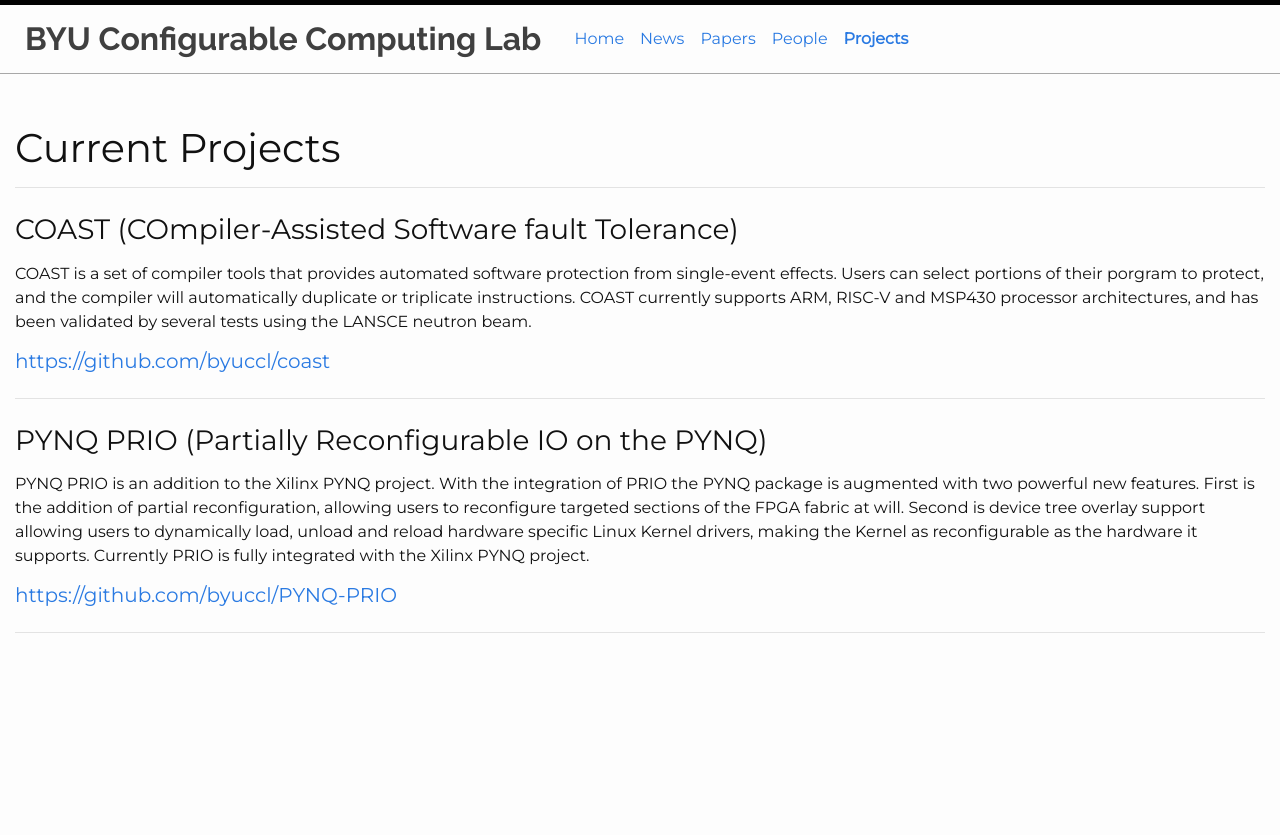
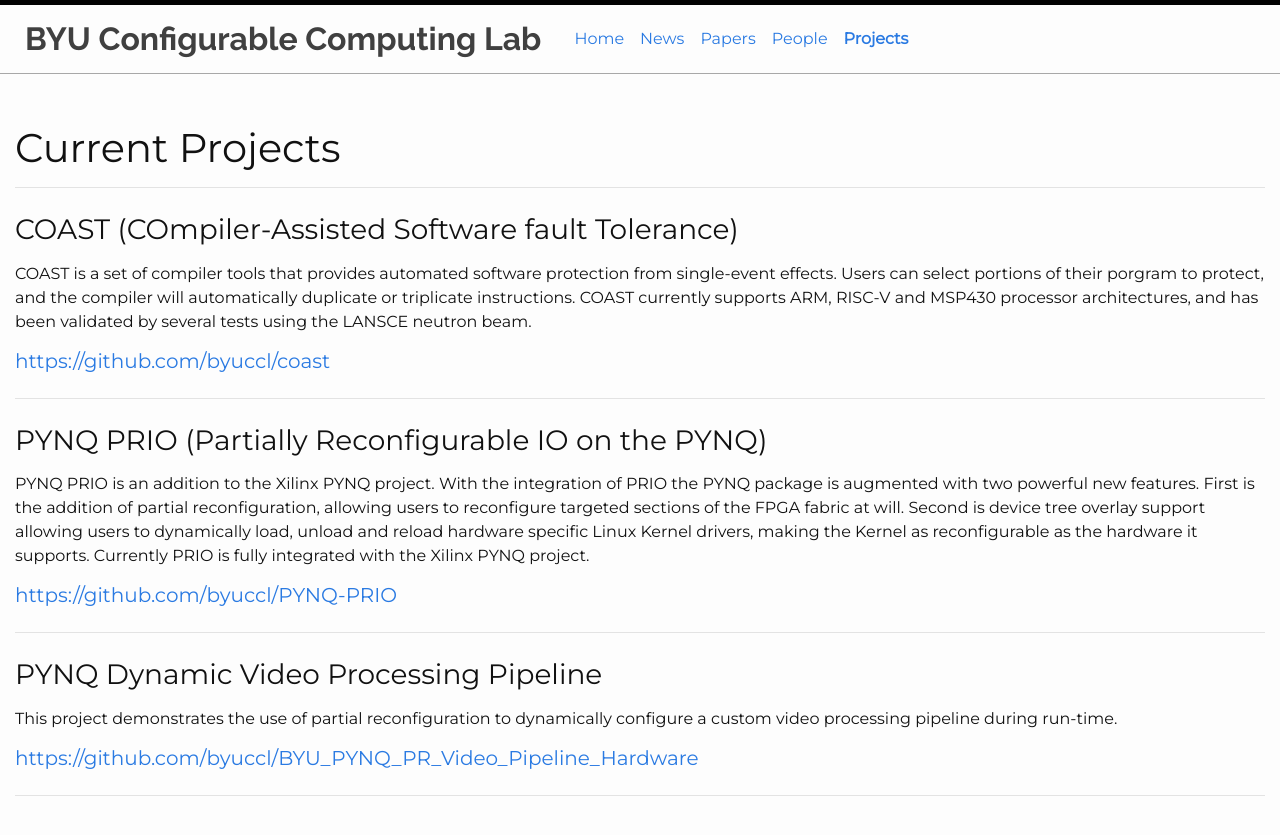
Before and after one commit to byuccl/byuccl.github.io, a Jekyll site: the page built from pages/projects.html, in a window 1280 px wide. Shown: the top 835 px of the page. Built offline with Jekyll 4.4.1, drawn with Linux system fonts in a browser that asks for light colours; nearby versions of some CDN libraries.

Commit message:
Simple project description.

```diff
--- a/_data/projects.yaml
+++ b/_data/projects.yaml
@@ -15,3 +15,10 @@
   description: >
     PYNQ PRIO is an addition to the Xilinx PYNQ project. With the integration of PRIO the PYNQ package is augmented with two powerful new features. First is the addition of partial reconfiguration, allowing users to reconfigure targeted sections of the FPGA fabric at will. Second is device tree overlay support allowing users to dynamically load, unload and reload hardware specific Linux Kernel drivers, making the Kernel as reconfigurable as the hardware it supports. Currently PRIO is fully integrated with the Xilinx PYNQ project.
   url: https://github.com/byuccl/PYNQ-PRIO
+
+
+- name: PYNQ Dynamic Video Processing Pipeline
+  description: >
+    This project demonstrates the use of partial reconfiguration to dynamically configure a custom video processing pipeline during run-time.
+  url: https://github.com/byuccl/BYU_PYNQ_PR_Video_Pipeline
+  url: https://github.com/byuccl/BYU_PYNQ_PR_Video_Pipeline_Hardware
```
